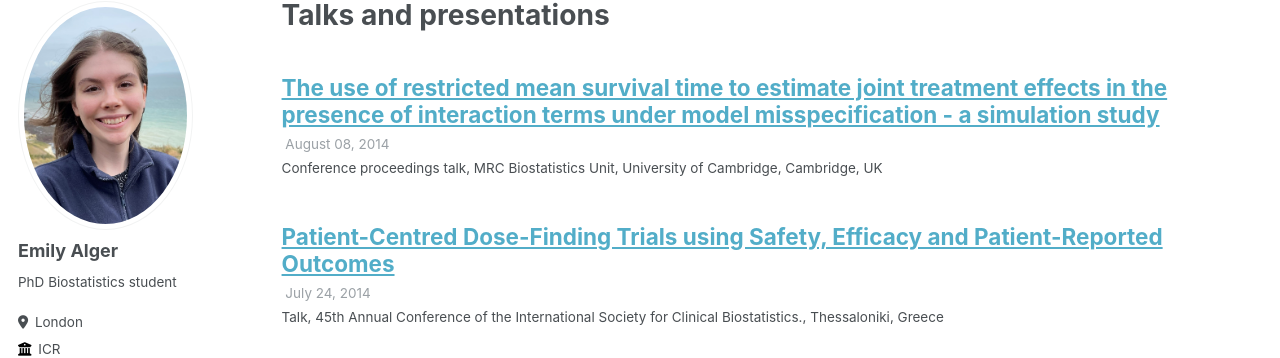
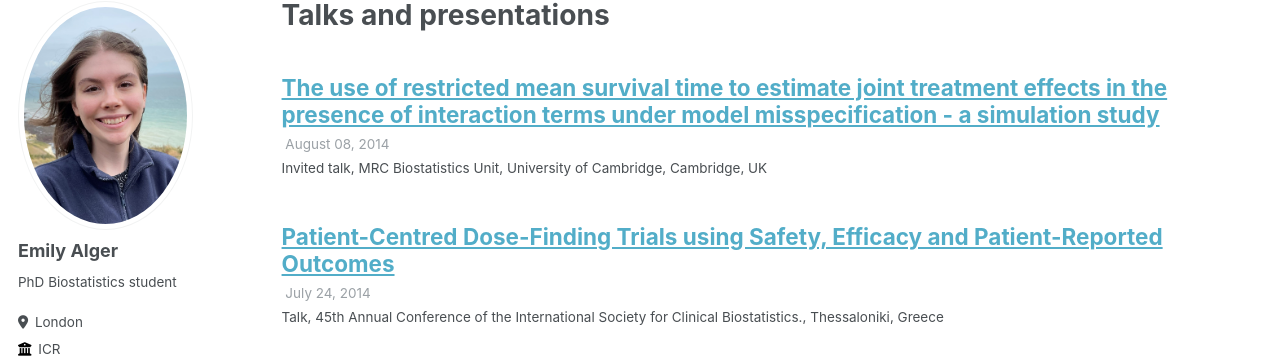
Before and after one commit to alemily100/alemily100.github.io, a Jekyll site: the page built from _pages/talks.html, in a window 1280 px wide and 1129 px high. Shown: the part 105-463 px from the top of the window. Built offline with Jekyll 4.4.1, drawn with Linux system fonts in a browser that asks for light colours; some web fonts are replaced.

Commit message:
Update 2014-03-01-talk-3.md

```diff
--- a/_talks/2014-03-01-talk-3.md
+++ b/_talks/2014-03-01-talk-3.md
@@ -1,7 +1,7 @@
 ---
 title: "The use of restricted mean survival time to estimate joint treatment effects in the presence of interaction terms under model misspecification - a simulation study"
 collection: talks
-type: "Conference proceedings talk"
+type: "Invited talk"
 permalink: /talks/2014-03-01-talk-3
 venue: "MRC Biostatistics Unit, University of Cambridge"
 date: 2014-08-08
```
